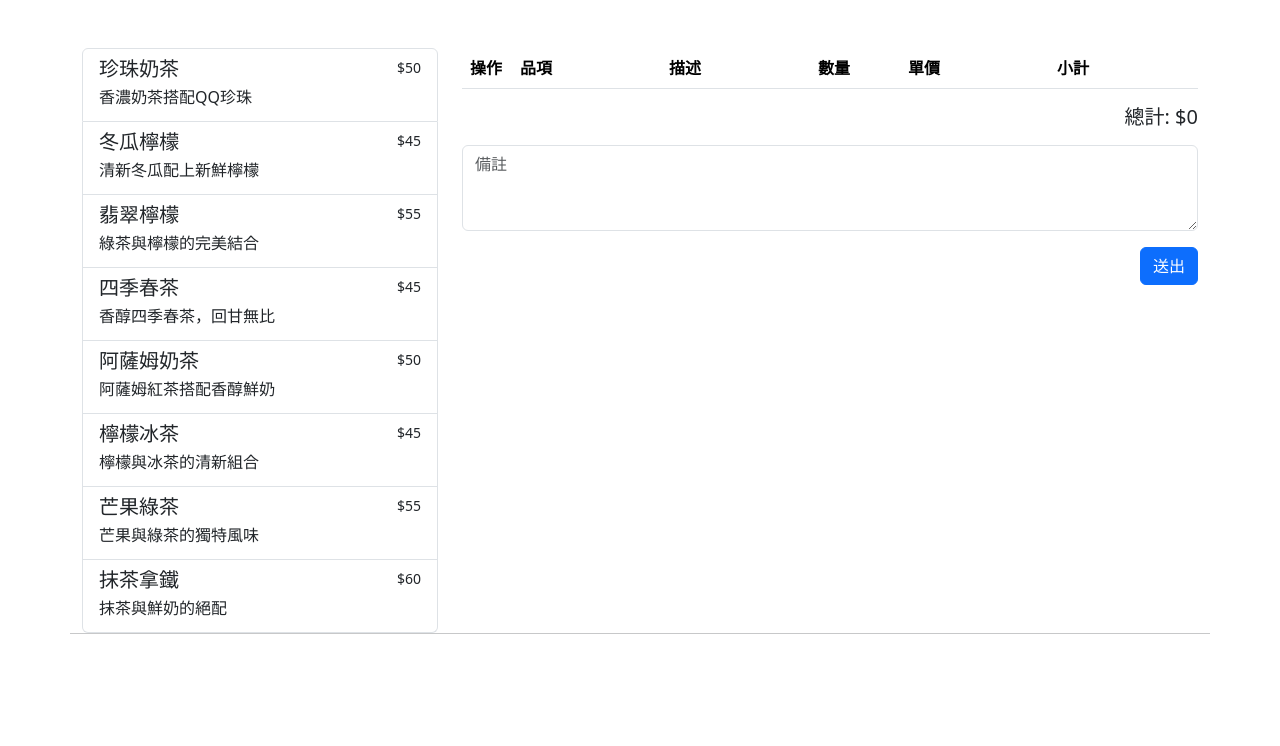
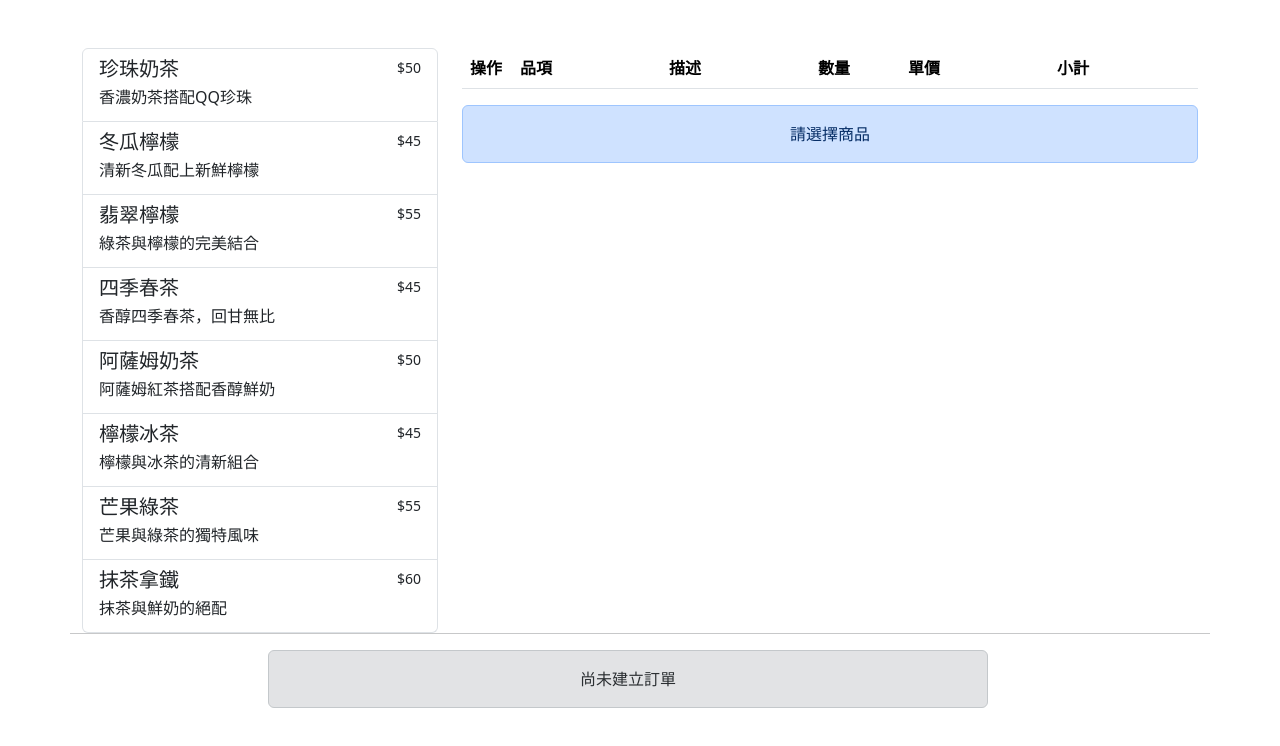
Before and after one commit to tzuhuangyen/React-Cart, a React (Vite) app: page / in a window 1280 px wide. Shown: the top 746 px of the page. Built offline with nearby package versions, Linux system fonts and the light colour scheme.

Commit message:
creatOrder

```diff
--- a/src/App.jsx
+++ b/src/App.jsx
@@ -2,7 +2,7 @@ import { useState, useEffect } from "react";
 import datas from "./componments/datas";
 import Menu from "./componments/Menu";
 import Order from "./componments/Order";
-//import Card from "./componments/Card";
+import Card from "./componments/Card";
 
 function App() {
   const [drinks] = useState(datas);
@@ -31,7 +31,7 @@ function App() {
       ]);
     }
   };
-
+  //更新購物車內容
   const handleUpdatedCart = (item, value) => {
     //item更新的购物車項目 value 代表更新後的數量小計。
     const newCart = cart.map((cartItem) => {
@@ -48,14 +48,13 @@ function App() {
     setCart(newCart);
   };
 
+  //更新購物車總價
   useEffect(() => {
     const total = cart.reduce((pre, next) => {
       return pre + next.subtotal;
     }, 0);
     setSum(total);
   }, [cart]);
-
-  //更新購物車總價
 
   //刪除購物車項目
   const handleRemoveItem = (item) => {
@@ -65,7 +64,7 @@ function App() {
     setCart(newCart);
   };
 
-  //建立訂單
+  //建立/送出訂單
   const createOrder = () => {
     setOrder({
       id: new Date().getTime(),
@@ -114,10 +113,11 @@ function App() {
                   <th scope="col">小計</th>
                 </tr>
               </thead>
-              <tbody>
+
               {cart.map((item) => {
                 return (
-                    <tr key={item.id}>
+                  <tbody key={item.id}>
+                    <tr>
                       {/*傳入要顯示的參數和函示*/}
                       <Order
                         item={item}
@@ -127,10 +127,17 @@ function App() {
                         setCart={setCart}
                       />
                     </tr>
+                  </tbody>
                 );
               })}
-              </tbody>
             </table>
+            <div className="text-end mb-3">
+              {cart.length === 0 ? (
+                <div className="alert alert-primary text-center" role="alert">
+                  請選擇商品
+                </div>
+              ) : (
+                <>
                   <div className="text-end mb-3">
                     <h5>
                       總計: <span>${sum}</span>
@@ -140,17 +147,39 @@ function App() {
                     className="form-control mb-3"
                     rows="3"
                     placeholder="備註"
+                    onChange={(e) => {
+                      setDescription(e.target.value);
+                    }}
                   ></textarea>
                   <div className="text-end">
-              <button className="btn btn-primary">送出</button>
+                    <button
+                      className="btn btn-primary"
+                      onClick={(e) => {
+                        e.preventDefault();
+                        createOrder();
+                      }}
+                    >
+                      送出
+                    </button>
+                  </div>
+                </>
+              )}
             </div>
           </div>
+
           <hr />
-          {/* <div className="row justify-content-center">
+          <div className="row justify-content-center">
             <div className="col-8">
-              <Card />
+              <Card
+                name={name}
+                //quantity={quantity}
+                //subtotal={subtotal}
+                description={description}
+                sum={sum}
+                order={order}
+              />
             </div>
-          </div> */}
+          </div>
         </div>
       </div>
     </>
--- a/src/componments/Card.jsx
+++ b/src/componments/Card.jsx
@@ -1,6 +1,11 @@
-function Card() {
+function Card({ name, quantity, subtotal, description, sum, order }) {
   return (
     <>
+      {!order.id ? (
+        <div className="alert alert-secondary text-center" role="alert">
+          尚未建立訂單
+        </div>
+      ) : (
         <div className="card">
           <div className="card-body">
             <div className="card-title">
@@ -13,35 +18,33 @@ function Card() {
                     <th scope="col">小計</th>
                   </tr>
                 </thead>
+
                 <tbody>
-                <tr>
-                  <td>翡翠檸檬</td>
-                  <td>7</td>
-                  <td>385</td>
+                  {order &&
+                    order.cart &&
+                    order.cart.map((item) => {
+                      return (
+                        <tr key={item.id}>
+                          <td>{item.name}</td>
+                          <td>{item.quantity}</td>
+                          <td>{item.subtotal}</td>
                         </tr>
-                <tr>
-                  <td>冬瓜檸檬</td>
-                  <td>7</td>
-                  <td>315</td>
-                </tr>
-                <tr>
-                  <td>冬瓜檸檬</td>
-                  <td>4</td>
-                  <td>180</td>
-                </tr>
+                      );
+                    })}
                 </tbody>
               </table>
               <div className="text-end">
-              備註: <span>都不要香菜</span>
+                備註: <span>{order.description}</span>
               </div>
               <div className="text-end">
                 <h5>
-                總計: <span>$145</span>
+                  總計: <span>${order.sum}</span>
                 </h5>
               </div>
             </div>
           </div>
         </div>
+      )}
     </>
   );
 }
--- a/src/componments/Order.jsx
+++ b/src/componments/Order.jsx
@@ -29,6 +29,8 @@ const Order = ({
             handleUpdatedCart(item, e.target.value);
           }}
         >
+          {/* Array(10)  创建了一个长度为 10 的空数组，它有 10 个元素的位置。 */}
+          {/* .keys() 方法返回该对象包含数组的索引。 */}
           {[...Array(10).keys()].map((item) => {
             return (
               <option value={item + 1} key={item}>
```
Lines whose indentation alone changed are shown as unchanged.
